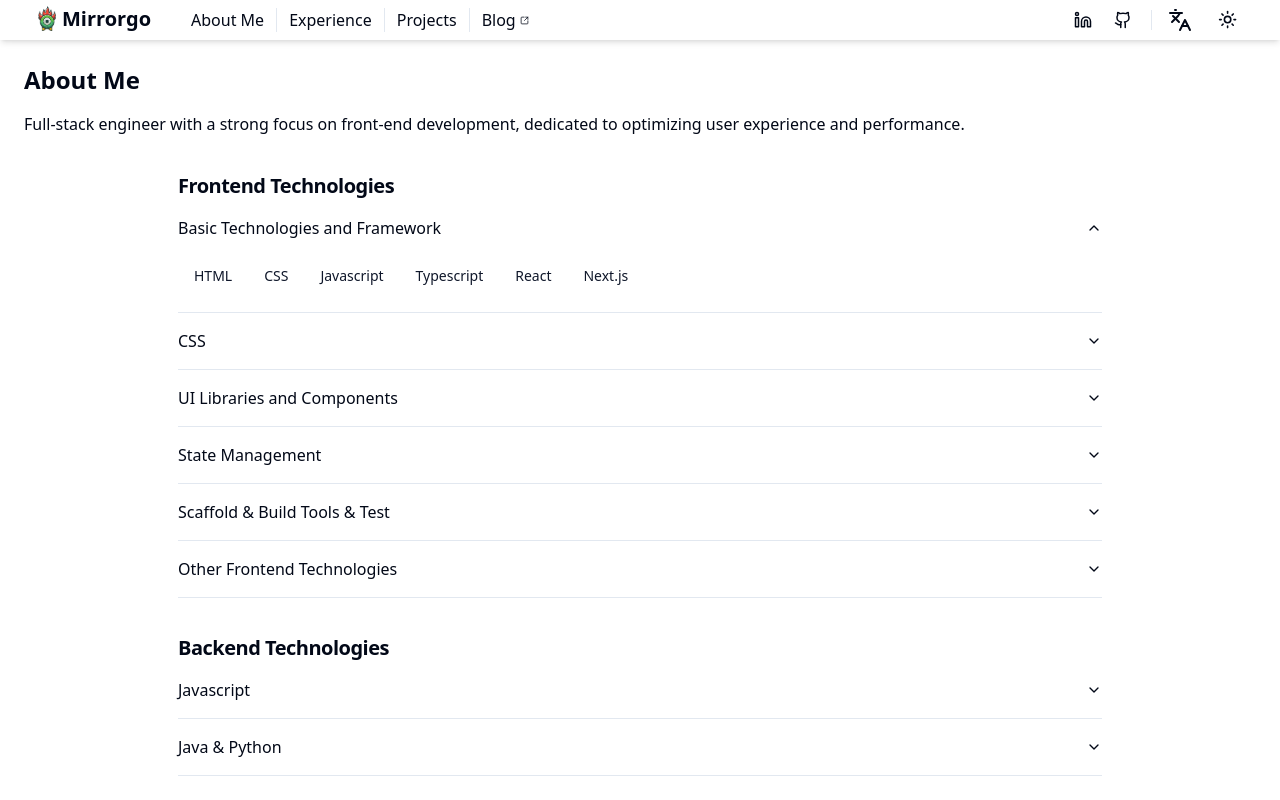
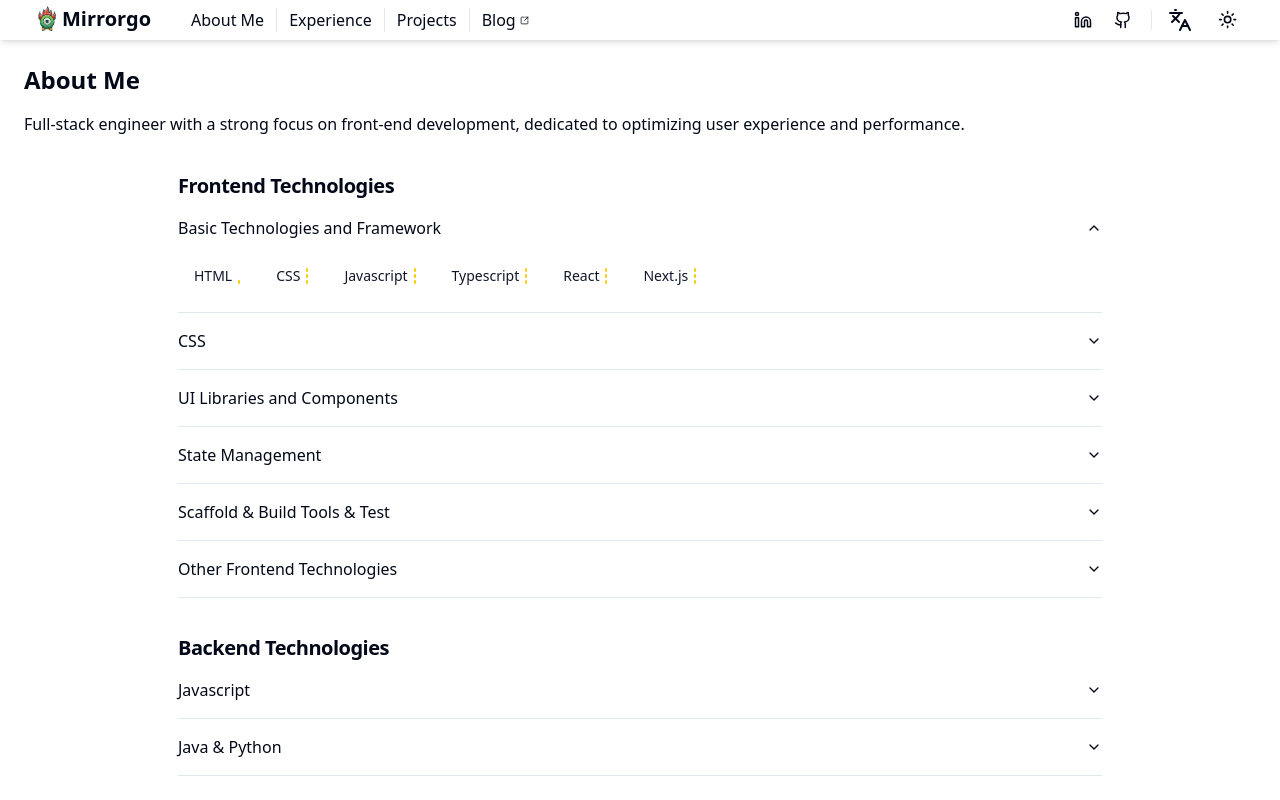
Before and after one commit to Mirrorgo/Mirrorgo, a Next.js app: page / in a window 1280 px wide. Both pictures are taken after a click on the button "Basic Technologies and Framework". Shown: the top 800 px of the page. Built offline with nearby package versions, Linux system fonts and the light colour scheme.

Commit message:
feat: Add familiarity meter to TechCard component

```diff
--- a/app/components/tech-card.tsx
+++ b/app/components/tech-card.tsx
@@ -6,17 +6,49 @@
 } from "@/components/ui/hover-card";
 import { ReactNode } from "react";
 
+type FamiliarityLevel = 1 | 2 | 3;
+
 // Define the props type for TechCard, including children
 type TechCardProps = {
   children?: ReactNode; // Make children optional
   description: string;
+  familiarityLevel?: FamiliarityLevel;
 };
 
-function TechCard({ children, description }: TechCardProps) {
+// FamiliarityMeter Component
+const FamiliarityMeter = ({ level }: { level: FamiliarityLevel }) => {
+  const totalSegments = 3;
+  const filledSegments = level;
+
+  // Generate meter segments
+  const segments = Array.from({ length: totalSegments }).map((_, index) => (
+    <div
+      key={index}
+      className={`h-1 w-0.5 mr-1 ${
+        index < filledSegments ? "bg-yellow-400" : "bg-background"
+      } rounded-full`}
+    />
+  ));
+
+  return (
+    <div className="flex flex-col-reverse gap-0.5 items-center ml-1.5">
+      {segments}
+    </div>
+  );
+};
+
+function TechCard({
+  children,
+  description,
+  familiarityLevel = 3,
+}: TechCardProps) {
   return (
     <HoverCard>
       <HoverCardTrigger asChild>
-        <Button variant="link">{description}</Button>
+        <Button variant="link">
+          {description}
+          <FamiliarityMeter level={familiarityLevel} />
+        </Button>
       </HoverCardTrigger>
       {/* Conditionally render HoverCardContent based on children */}
       {children && <HoverCardContent>{children}</HoverCardContent>}
--- a/app/components/tech-stack-list.tsx
+++ b/app/components/tech-stack-list.tsx
@@ -18,7 +18,7 @@
         <AccordionItem value="basic-technologies">
           <AccordionTrigger>Basic Technologies and Framework</AccordionTrigger>
           <AccordionContent>
-            <TechCard description="HTML"></TechCard>
+            <TechCard description="HTML" familiarityLevel={1}></TechCard>
             <TechCard description="CSS"></TechCard>
             <TechCard description="Javascript"></TechCard>
             <TechCard description="Typescript"></TechCard>
```
